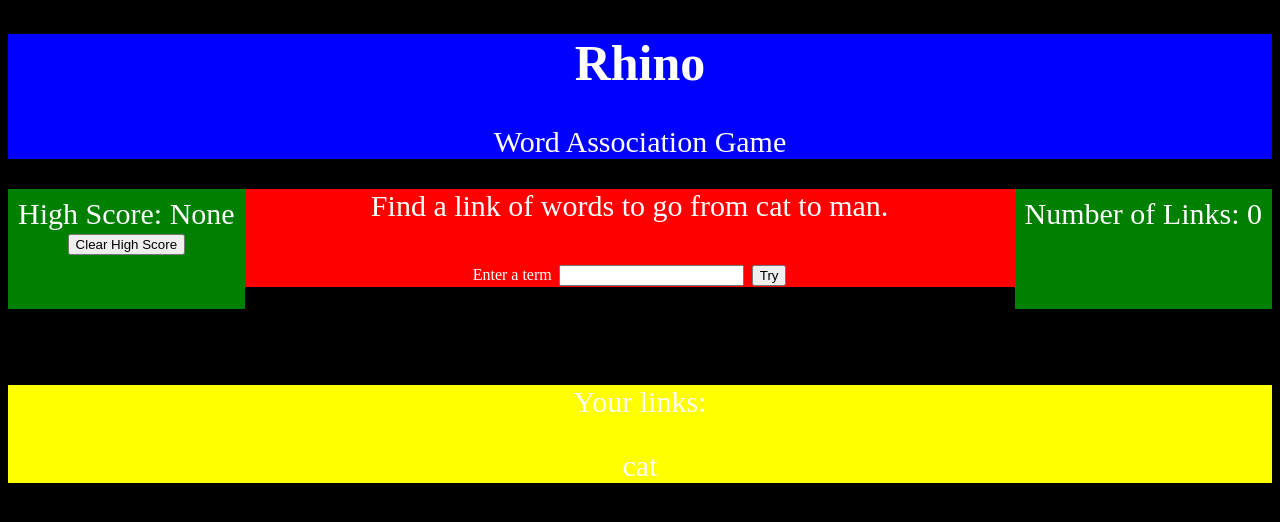
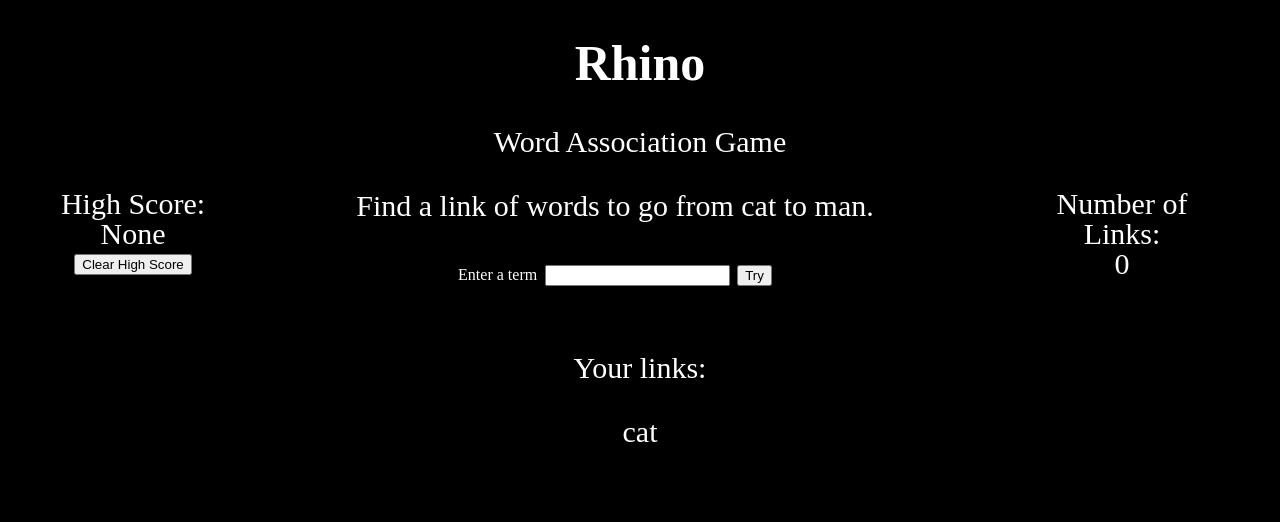
Before and after one commit to rgoepfert/Rhino, a plain HTML site: page index.html in a window 1280 px wide. Drawn offline with nearby package versions, Linux system fonts and the light colour scheme.

Commit message:
More Formatting

```diff
--- a/index.html
+++ b/index.html
@@ -34,7 +34,7 @@
 
 <div>
 
-	<article>
+	<article class="top">
 		<p id="start"></p>
 
 		<font color="white" size="3px">Enter a term</font>
@@ -43,14 +43,14 @@
 
 	</article><br>
 
-	<div id="result"></div><br>
-<footer>
-	<div id="links">
+	<div class="bottom" id="result"></div>
+
+	<div class="bottom" id="links">
 
 		<p>Your links:</p>
 
 	</div>
-</footer>
+
 </div>
 
 </body>
--- a/scripts.js
+++ b/scripts.js
@@ -74,7 +74,7 @@ var increaseLinkLength = function() {
 }
 
 var displayLinkLength = function() {
-	document.getElementById("numLinks").innerHTML = "Number of Links: " + linkLength;
+	document.getElementById("numLinks").innerHTML = "Number of Links: " + "<br>" + linkLength;
 }
 
 var setHighScore = function(value) {
@@ -94,7 +94,7 @@ var clearHighScore = function() {
 }
 
 var displayHighScore = function() {
-	document.getElementById("high").innerHTML = "High Score: " + getHighScore();
+	document.getElementById("high").innerHTML = "High Score: " + "<br>" + getHighScore();
 }
 
 var setup = function() {
--- a/style.css
+++ b/style.css
@@ -18,7 +18,7 @@ div {
 }
 
 header {
-	background-color:blue;
+	background-color:black;
     color:white;
     text-align:center;
     font-size: 30px;
@@ -26,8 +26,16 @@ header {
     /*float:center;*/
 }
 
-article {
-	background-color:red;
+article.top {
+	background-color:black;
+    color:white;
+    text-align:center;
+    font-size: 30px;
+    /*float:center;*/
+}
+
+div.bottom {
+	background-color:black;
     color:white;
     text-align:center;
     font-size: 30px;
@@ -37,10 +45,12 @@ article {
 aside.left {
 	position: relative;
     line-height:30px;
-    background-color:green;
+    background-color:black;
     height:100px;
-    /*width:150px;*/
-    padding:10px;
+    width:150px;
+    padding:50px;
+    padding-top:0px;
+    padding-bottom:0px;
     float:left;
 
 }
@@ -49,14 +59,17 @@ aside.right {
 
 	position: relative;
     line-height:30px;
-    background-color:green;
+    background-color:black;
     height:100px;
-    /*width:200px;*/
-    padding:10px;
+    width:200px;
+    padding:50px;
+    padding-top:0px;
+    padding-bottom:0px;
     float:right;
 
 }
 
-footer {
-	background-color: yellow;
+div.last{
+	background-color: black;
+	padding-bottom: 20px;
 }
```
